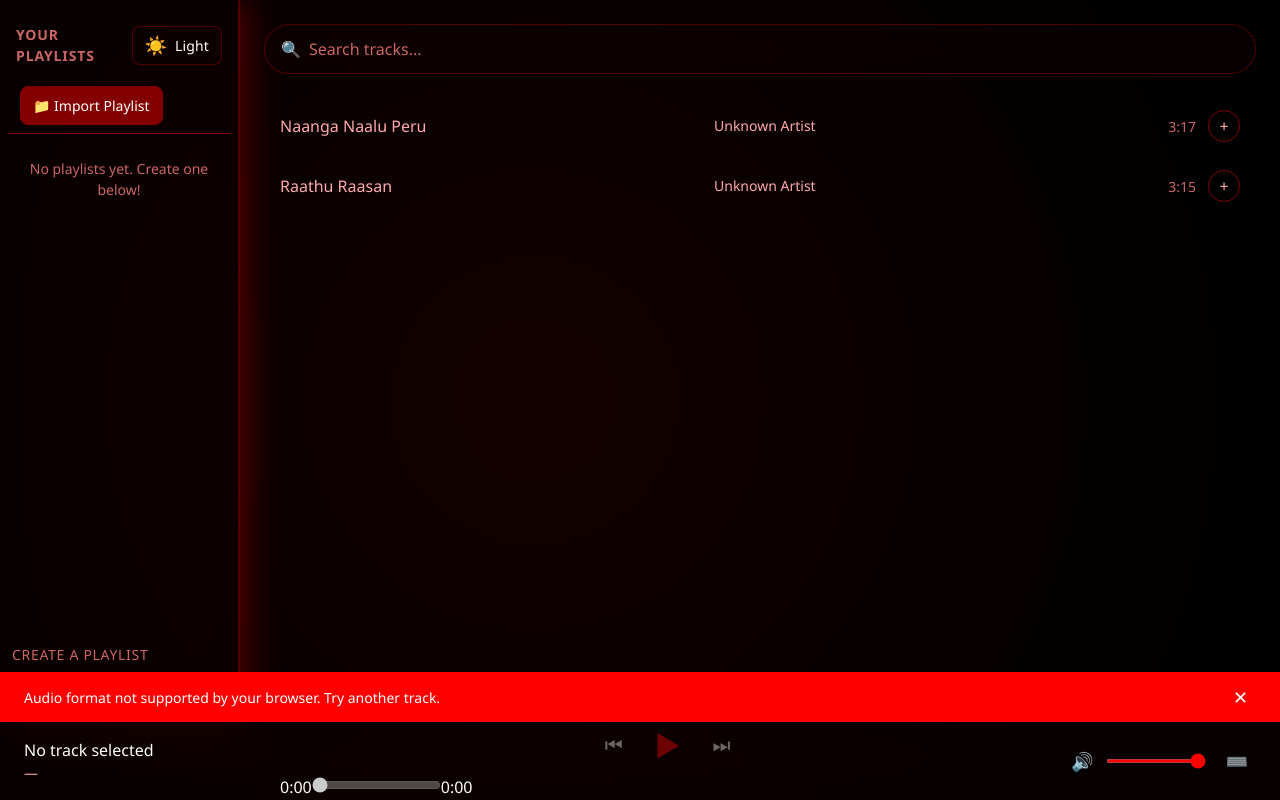
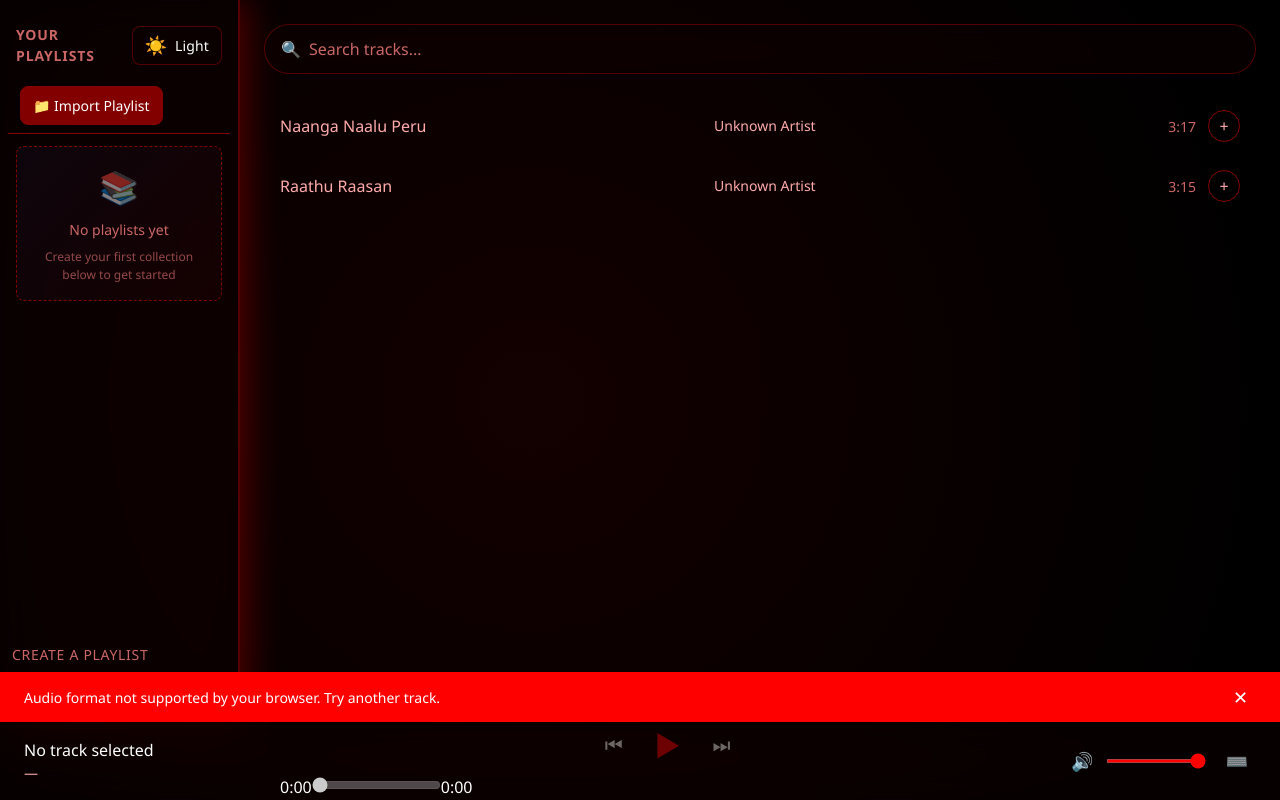
Before and after one commit to Vickyy-Ft/echobox-kiro-music, a React (Vite) app: page / in a window 1280 px wide. Built offline with nearby package versions, Linux system fonts and the light colour scheme.

Commit message:
ux: improve empty-state UI with icons, better messaging, and visual prominence

```diff
--- a/src/components/MainContent/TrackList.jsx
+++ b/src/components/MainContent/TrackList.jsx
@@ -20,9 +20,14 @@ export function TrackList({ tracks, onTrackSelect, emptyMessage }) {
   return (
     <div className="track-list-container">
       {tracks.length === 0 ? (
-        <p className="track-list__empty">
-          {emptyMessage || 'No tracks available'}
-        </p>
+        <div className="track-list__empty">
+          <p>{emptyMessage || 'No tracks available'}</p>
+          {!emptyMessage && (
+            <p style={{ fontSize: 'var(--font-size-xs)', marginTop: 'var(--space-2)', opacity: 0.7 }}>
+              Check the catalog or create a playlist to get started
+            </p>
+          )}
+        </div>
       ) : (
         <ul className="track-list">
           {tracks.map((track) => (
--- a/src/components/Sidebar/PlaylistList.jsx
+++ b/src/components/Sidebar/PlaylistList.jsx
@@ -164,7 +164,12 @@ export function PlaylistList() {
       </div>
 
       {playlists.length === 0 ? (
-        <p className="playlist-list__empty">No playlists yet. Create one below!</p>
+        <div className="playlist-list__empty">
+          <p>No playlists yet</p>
+          <p style={{ fontSize: 'var(--font-size-xs)', marginTop: 'var(--space-2)', opacity: 0.7 }}>
+            Create your first collection below to get started
+          </p>
+        </div>
       ) : (
         // M5 fix: div wrapper is valid; avoids div-inside-ul HTML violation
         <div className="playlist-list__items">
--- a/src/styles/Sidebar.css
+++ b/src/styles/Sidebar.css
@@ -252,6 +252,22 @@
   font-size: var(--font-size-sm);
   color: var(--color-text-muted);
   text-align: center;
+  min-height: 120px;
+  display: flex;
+  flex-direction: column;
+  align-items: center;
+  justify-content: center;
+  background: linear-gradient(135deg, rgba(124, 106, 247, 0.05) 0%, rgba(188, 2, 2, 0.05) 100%);
+  border-radius: var(--radius-md);
+  margin: var(--space-3) var(--space-2);
+  border: 1px dashed var(--color-border);
+}
+
+.playlist-list__empty::before {
+  content: '📚';
+  font-size: 2rem;
+  margin-bottom: var(--space-2);
+  opacity: 0.5;
 }
 
 /* ── Inline delete-confirmation row ── */
--- a/src/styles/TrackList.css
+++ b/src/styles/TrackList.css
@@ -179,6 +179,23 @@
   font-size: var(--font-size-base);
   text-align: center;
   line-height: var(--line-height-normal);
+  min-height: 200px;
+  display: flex;
+  flex-direction: column;
+  align-items: center;
+  justify-content: center;
+  background: linear-gradient(135deg, rgba(124, 106, 247, 0.05) 0%, rgba(188, 2, 2, 0.05) 100%);
+  border-radius: var(--radius-md);
+  margin: var(--space-4);
+  border: 1px dashed var(--color-border);
+}
+
+.track-list__empty::before {
+  content: '🎵';
+  font-size: 3rem;
+  margin-bottom: var(--space-3);
+  opacity: 0.5;
+  display: block;
 }
 
 /* ── Add-to-playlist affordance ── */
```
